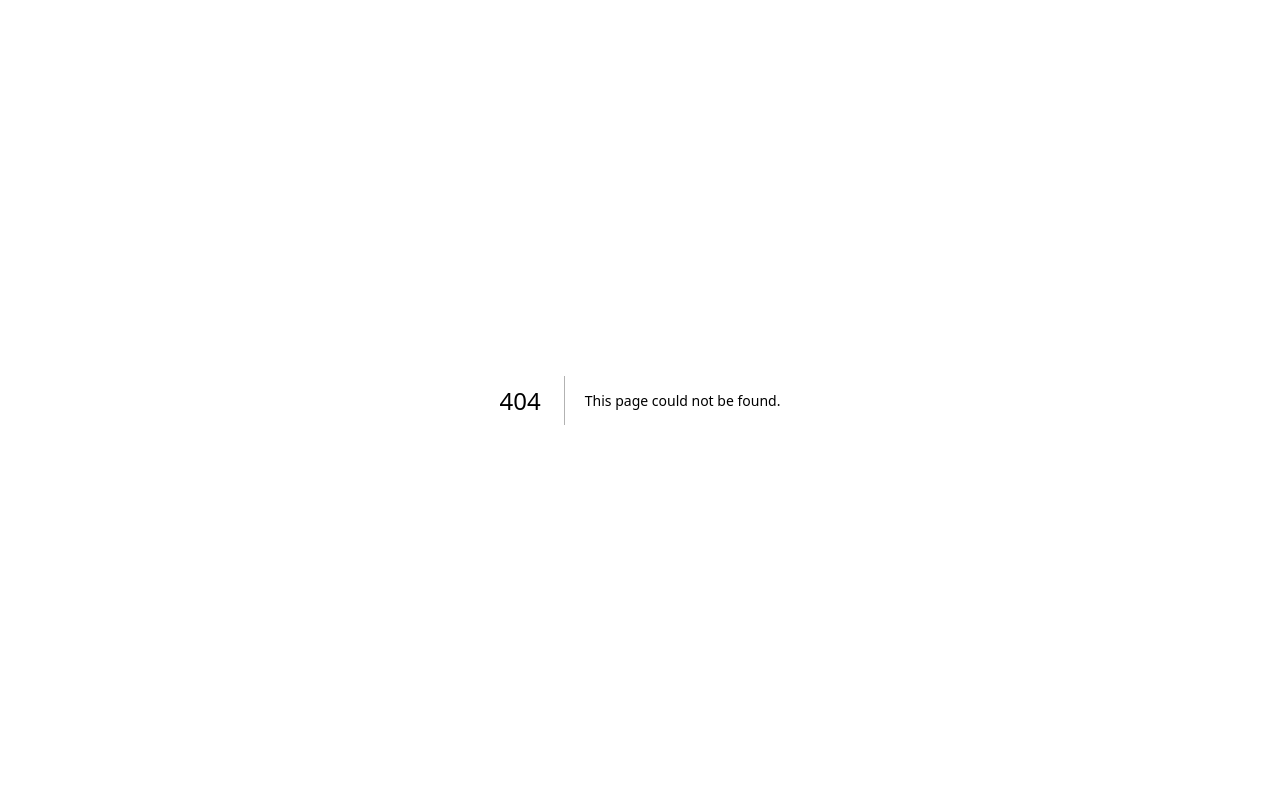
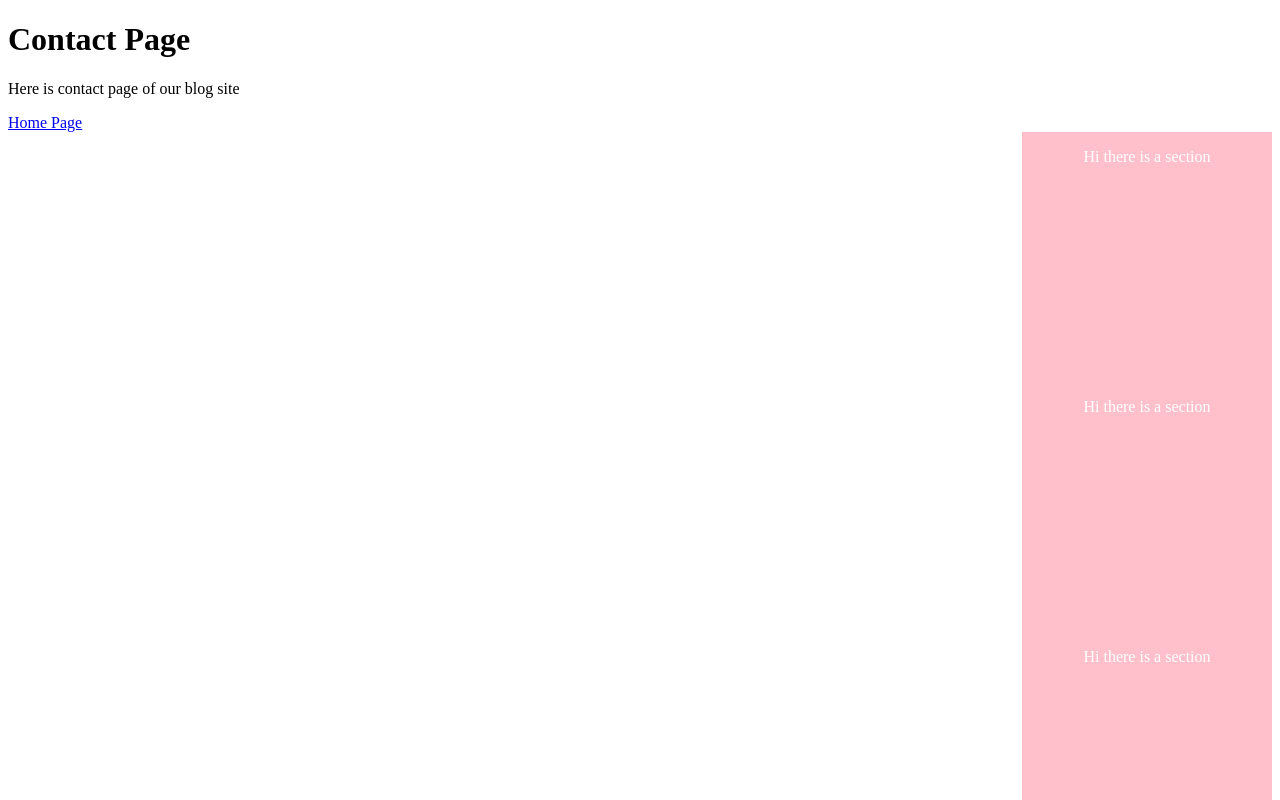
Before and after one commit to omeaag/nextjs-blog, a Next.js app: page /contact in a window 1280 px wide. Before the commit this address had no page. Shown: the top 800 px of the page. Built offline with nearby package versions, Linux system fonts and the light colour scheme.

Commit message:
created BlogSection and Sidebar components

```diff
--- /dev/null
+++ b/app/contact/page.js
@@ -0,0 +1,13 @@
+import Link from "next/link";
+import Sidebar from "../../components/Sidebar";
+
+export default function Contact() {
+  return (
+    <div>
+      <h1>Contact Page</h1>
+      <p>Here is contact page of our blog site</p>
+      <Link href="/">Home Page</Link>
+      <Sidebar />
+    </div>
+  );
+}
--- /dev/null
+++ b/app/global.css
@@ -0,0 +1,3 @@
+@tailwind base;
+@tailwind components;
+@tailwind utilities;
--- a/components/BlogSection.js
+++ b/components/BlogSection.js
@@ -0,0 +1,16 @@
+export default function BlogSection() {
+  return (
+    <div
+      className="Section"
+      style={{
+        backgroundColor: "pink",
+        width: "250px",
+        height: "250px",
+        color: "white",
+        textAlign: "center",
+      }}
+    >
+      <p>Hi there is a section</p>
+    </div>
+  );
+}
--- a/components/Sidebar.js
+++ b/components/Sidebar.js
@@ -0,0 +1,19 @@
+import BlogSection from "./BlogSection";
+export default function Sidebar() {
+  return (
+    <div
+      className="Sidebar"
+      style={{
+        display: "flex",
+        flexDirection: "column",
+        justifyContent: "center",
+        alignItems: "flex-end",
+      }}
+    >
+      <BlogSection />
+      <BlogSection />
+      <BlogSection />
+      <BlogSection />
+    </div>
+  );
+}
```
